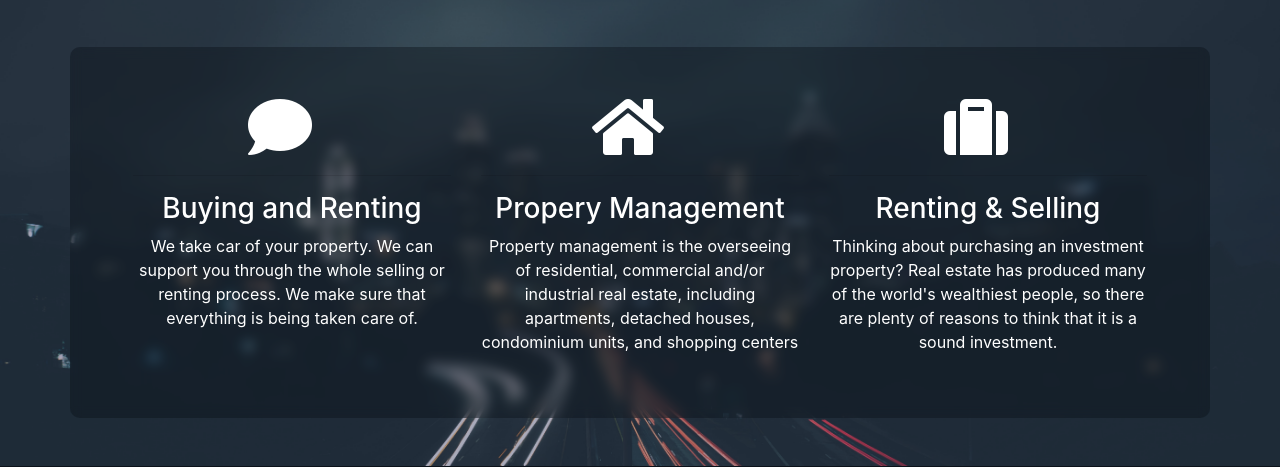
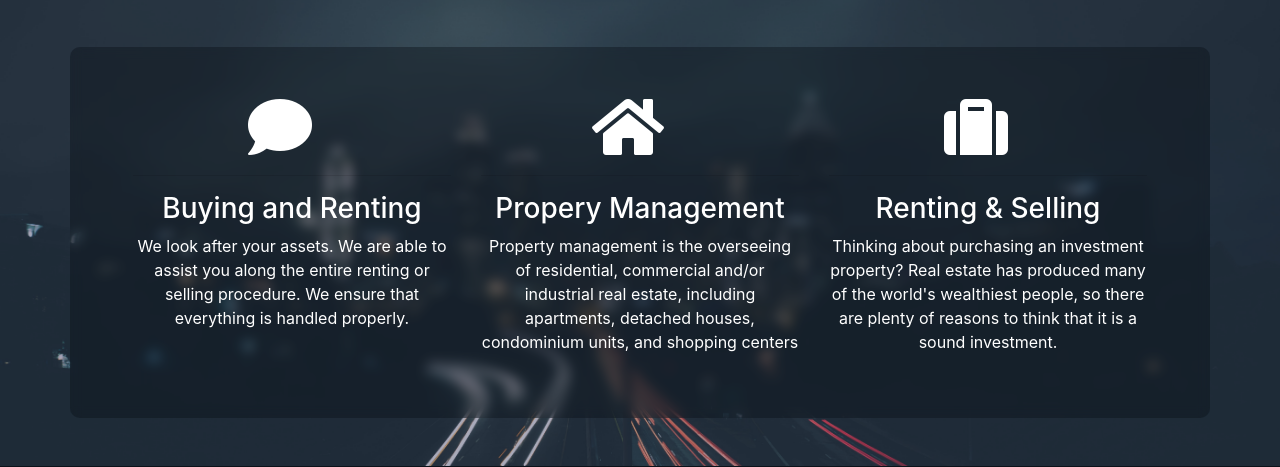
Before and after one commit to R3dkiller/BAD_Group05_Project, a Django app: page /en/ in a window 1280 px wide. Shown: the part 3964-4431 px from the top of the page. Run offline with Django 3.2, Linux system fonts and the light colour scheme; data comes from the database, SQL or seed files in the repository; some libraries are stand-ins or nearby versions.

Commit message:
Update index.html

```diff
--- a/templates/core/index.html
+++ b/templates/core/index.html
@@ -227,8 +227,8 @@ Services offered: renting, selling, buying, consultation and way more."/>
         <hr>
         <h3>{{ _("Buying and Renting") }}</h3>
         <p>
-          {{ _("We take car of your property. We can support you through the whole selling or renting process.") }}
-          {{ _("We make sure that everything is being taken care of.") }}
+          {{ _("We look after your assets. We are able to assist you along the entire renting or selling procedure.") }}
+          {{ _("We ensure that everything is handled properly.") }}
         </p>
       </div>
       <div class="col-12 col-md-6 col-xl-4">
```
